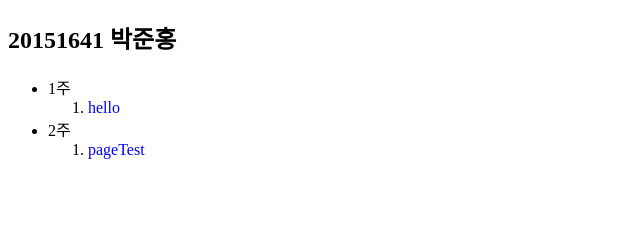
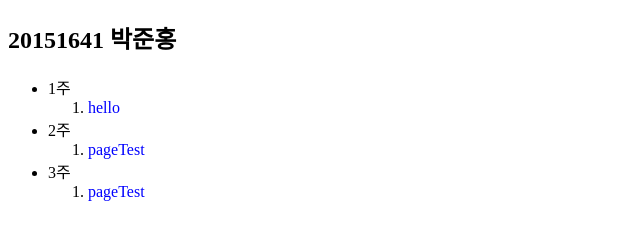
Before and after one commit to NewbieGG/NewbieGG.github.io, a plain HTML site: page index.html in a window 1280 px wide. Shown: the whole page, without its empty margins (0-640 px from the left). Drawn offline with nearby package versions, Linux system fonts and the light colour scheme.

Commit message:
Update index.html

```diff
--- a/index.html
+++ b/index.html
@@ -17,11 +17,18 @@
     	<li><a href="https://NewbieGG.github.io/HomeWork01.html">hello </a></li>
      </ol>
    </li>
+
     <li>2주
      <ol>
      <li><a href="https://NewbieGG.github.io/HomeWork02.html">pageTest </a></li>
      </ol>
+
+     <li>3주
+     <ol>
+     <li><a href="https://NewbieGG.github.io/HomeWork03.html">pageTest </a></li>
+     </ol>
      	</li>
+
       	</ul>
   </section>
  </body>
```
